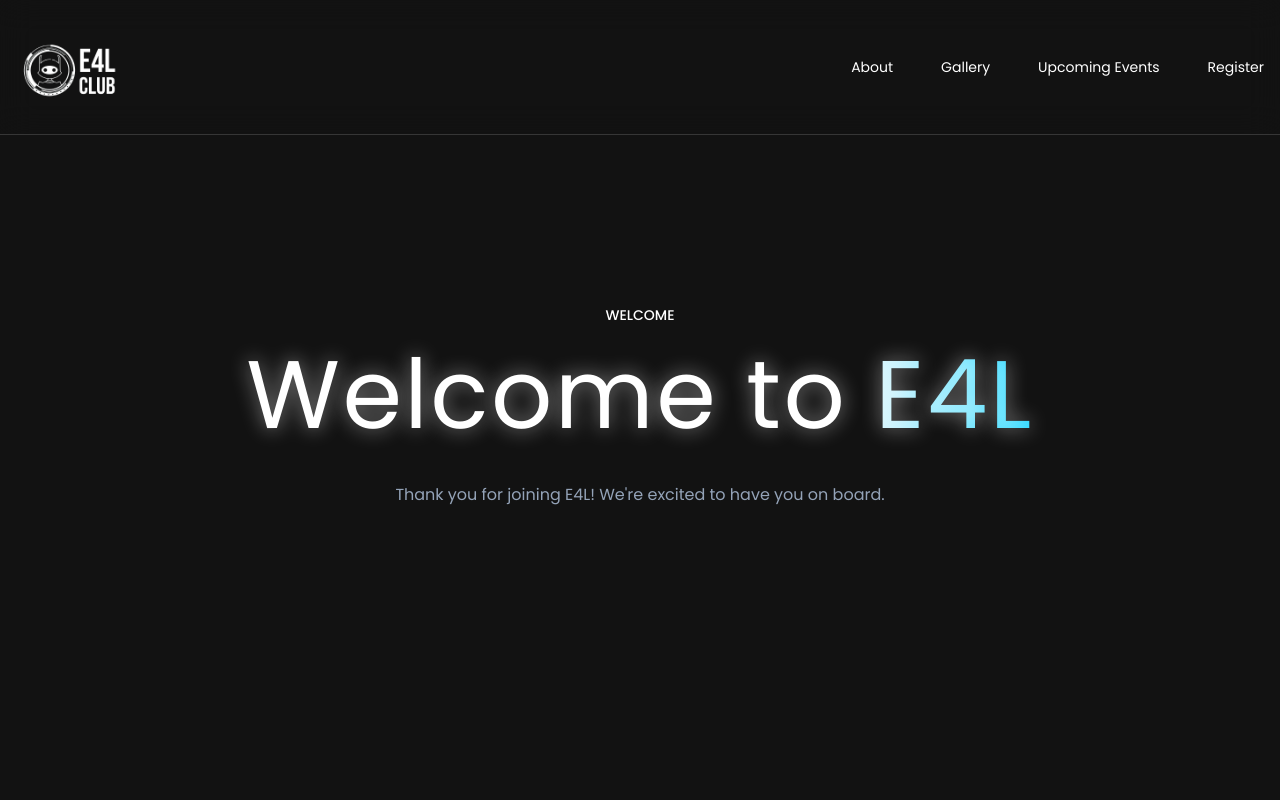
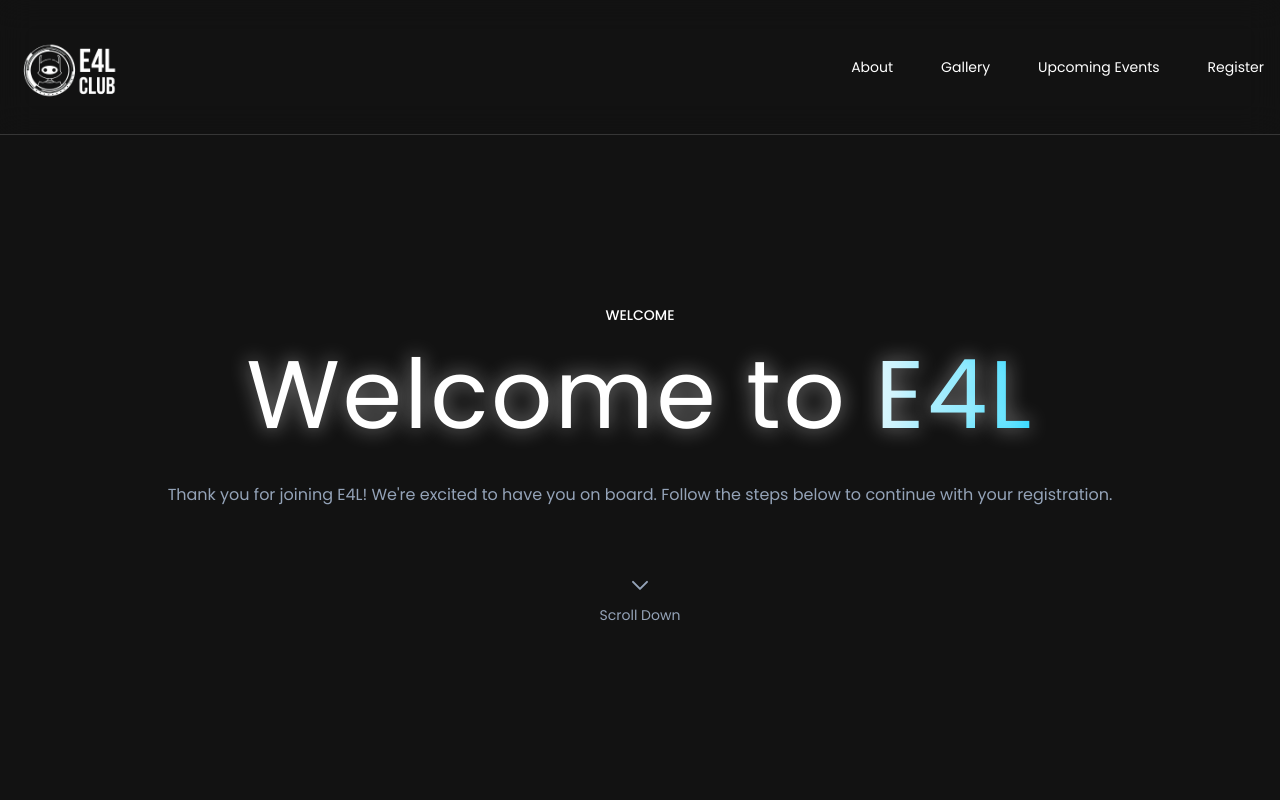
Before and after one commit to E4L-HWU/website, a React (Vite) app: page /signup in a window 1280 px wide. Shown: the top 800 px of the page. Built offline with nearby package versions, Linux system fonts and the light colour scheme.

Commit message:
Changed signup a bit

```diff
--- a/src/components/Footer.jsx
+++ b/src/components/Footer.jsx
@@ -1,5 +1,5 @@
-import { logo } from '../assets'; // Make sure the logo path is correct
-import { navItems } from '../constants'; // Assuming you have these in your constants file
+import { logo } from '../assets';
+import { navItems } from '../constants';
 import SocialLinks from './SocialLinks';
 
 const Footer = () => {
@@ -8,12 +8,10 @@ const Footer = () => {
     return (
         <footer className="bg-neutral-900 text-white py-8">
             <div className="container mx-auto grid grid-cols-1 md:grid-cols-3 gap-8 px-4">
-                {/* Logo Section */}
                 <div className="flex justify-center md:justify-start -mt-5">
                     <img src={logo} alt="Logo" className="w-[150px] h-[150px]" />
                 </div>
 
-                {/* Links Section */}
                 <div className="flex justify-center mt-5">
                     <ul className="space-y-2 text-center md:text-left">
                         {navItems.map((item, index) => (
--- a/src/components/SignUp/Welcome.jsx
+++ b/src/components/SignUp/Welcome.jsx
@@ -1,9 +1,9 @@
 /* eslint-disable react-refresh/only-export-components */
 /* eslint-disable react/no-unescaped-entities */
-import { SectionWrapper } from "../../hoc"
-
+import { SectionWrapper } from "../../hoc";
 import { motion } from 'framer-motion';
 import { fadeIn } from "../../utils/motion";
+import { Link } from 'react-scroll';
 
 const Welcome = () => {
     return (
@@ -11,7 +11,7 @@ const Welcome = () => {
             variants={fadeIn('up', 'spring', 0.5)}
             initial="hidden"
             animate="show"
-            className="mb-20"
+            className="-mb-10"
         >
             <div className="text-center lg:mt-20 mt-20">
                 <span className="text-white text-sm font-medium px-2 py-1 uppercase bg-clip-text">
@@ -37,8 +37,24 @@ const Welcome = () => {
                 className="flex flex-col items-center mt-6 lg:mt-20"
             >
                 <p className="sm:text-md text-center text-slate-400 max-2-4xl lg:-mt-10">
-                    Thank you for joining E4L! We're excited to have you on board.
+                    Thank you for joining E4L! We're excited to have you on board. Follow the steps below to continue with your registration.
                 </p>
+                <Link
+                    to="Steps"
+                    smooth={true}
+                    duration={500}
+                    className="mt-10 flex flex-col items-center cursor-pointer"
+                >
+                    <motion.div
+                        whileHover={{ y: -5 }}
+                        className="flex flex-col items-center text-slate-400 animate-bounce mt-[40px]"
+                    >
+                        <svg xmlns="http://www.w3.org/2000/svg" fill="none" viewBox="0 0 24 24" stroke="currentColor" className="w-6 h-6">
+                            <path strokeLinecap="round" strokeLinejoin="round" strokeWidth={2} d="M19 9l-7 7-7-7" />
+                        </svg>
+                        <span className="text-sm mt-2 mb-2">Scroll Down</span>
+                    </motion.div>
+                </Link>
             </motion.div>
         </motion.div>
     )
```
